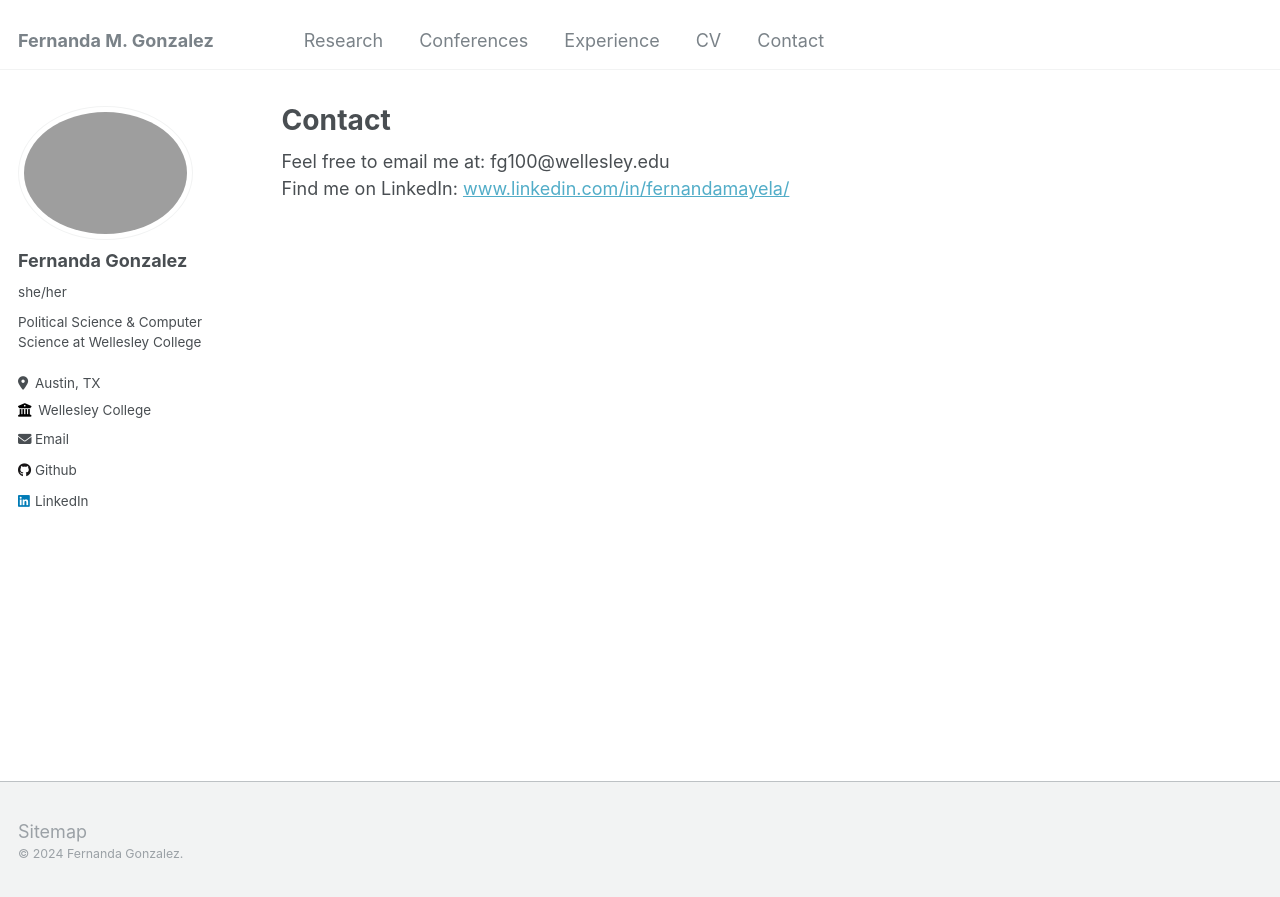
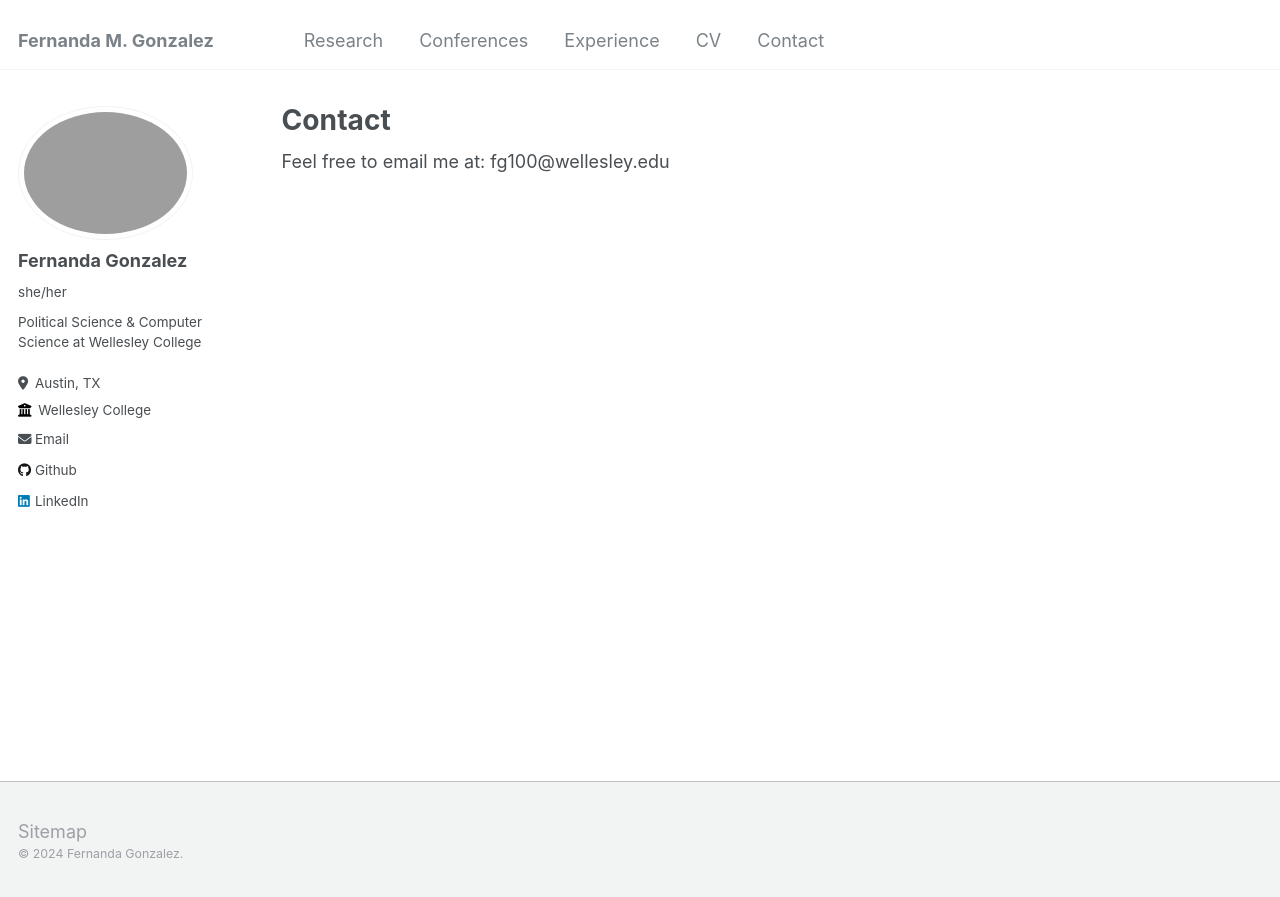
Before and after one commit to fernandamayela/fernandamayela.github.io, a Jekyll site: the page built from _pages/contact.html, in a window 1280 px wide. Shown: the top 897 px of the page. Built offline with Jekyll 4.4.1, drawn with Linux system fonts in a browser that asks for light colours.

Commit message:
Update contact.html

```diff
--- a/_pages/contact.html
+++ b/_pages/contact.html
@@ -6,6 +6,4 @@ author_profile: true
 ---
 
 
-Feel free to email me at: fg100@wellesley.edu<br>
-
-Find me on LinkedIn: <a href="https://www.linkedin.com/in/fernandamayela/">www.linkedin.com/in/fernandamayela/</a>
+Feel free to email me at: fg100@wellesley.edu
```
